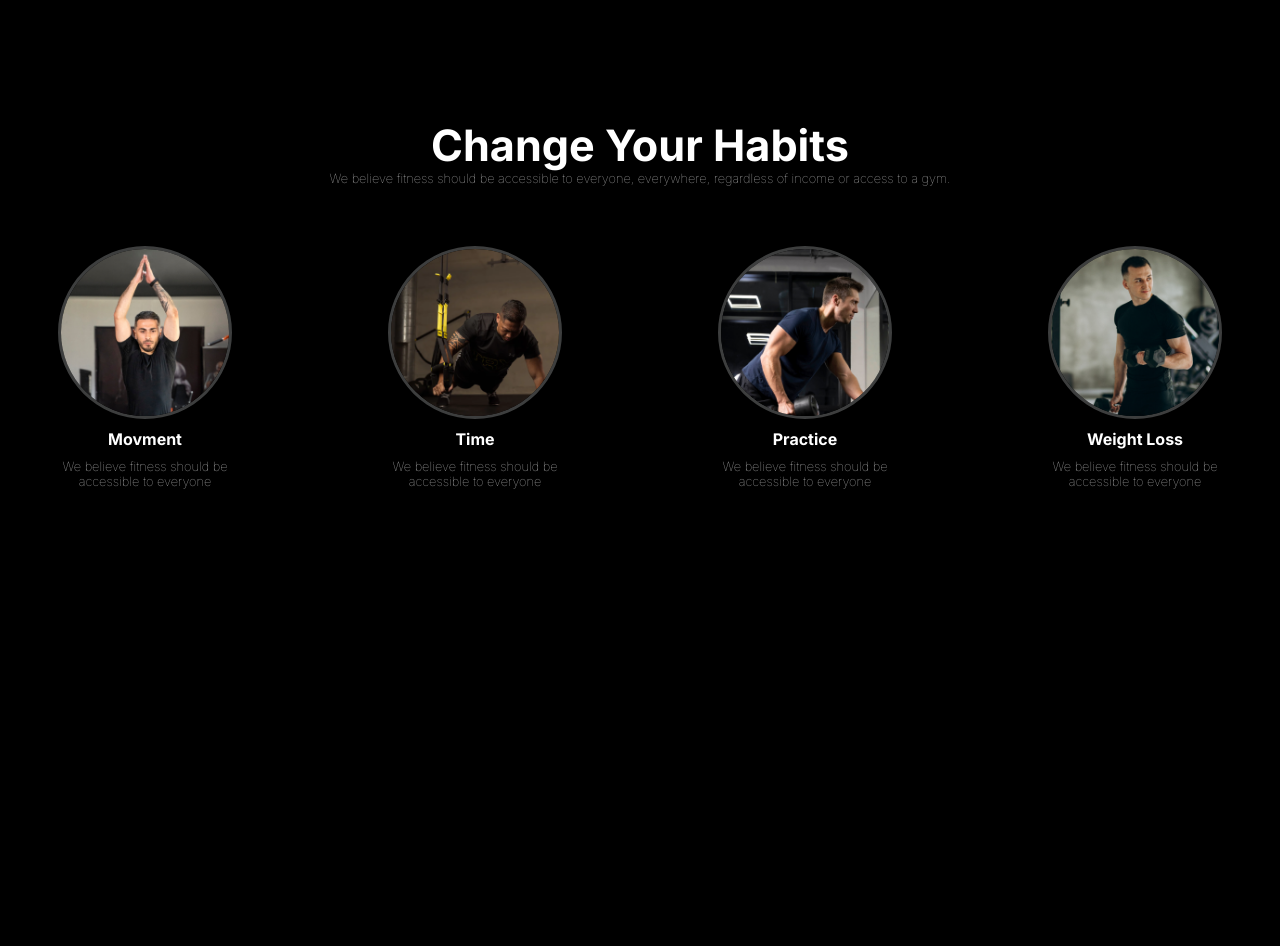
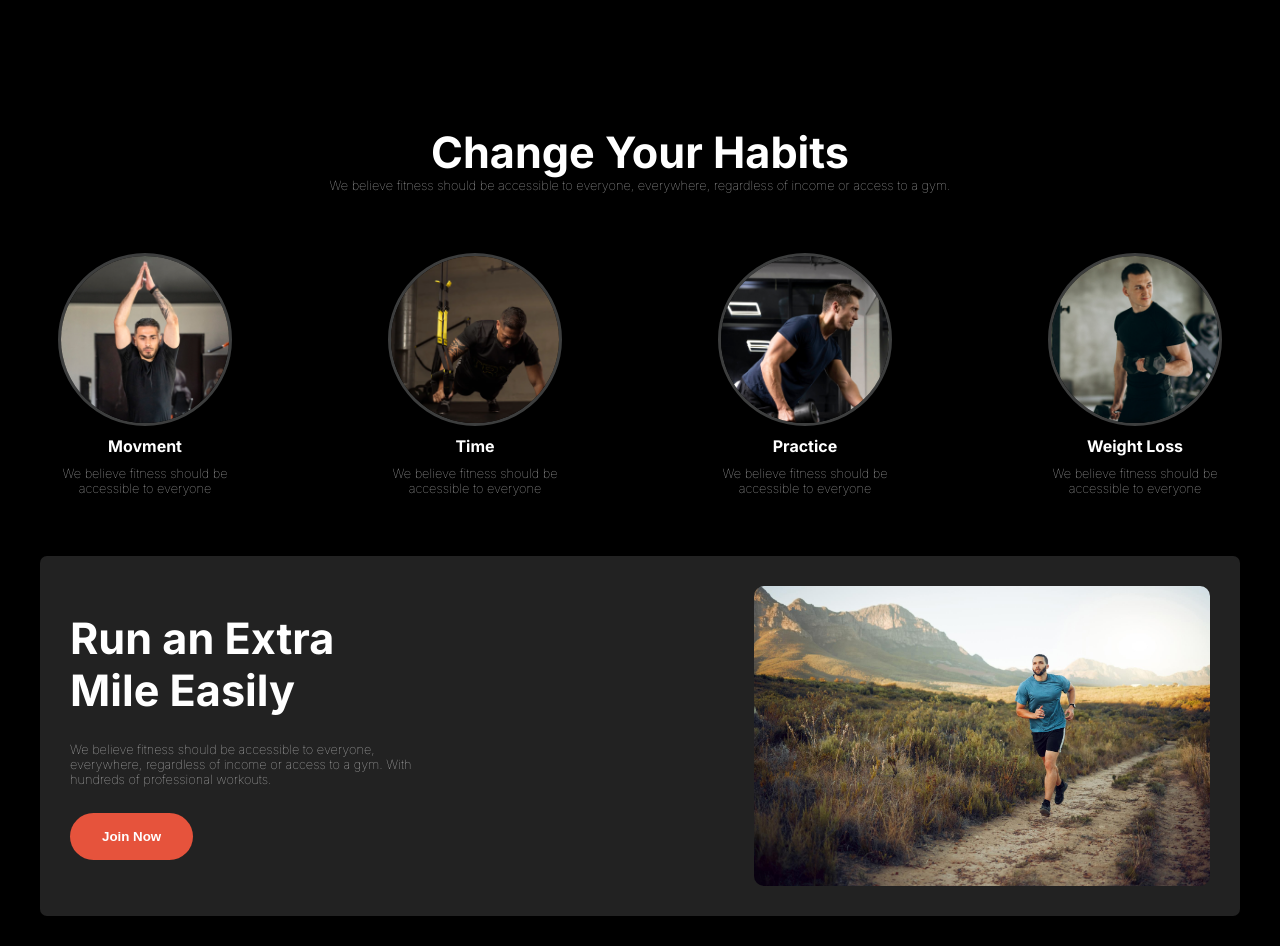
Before and after one commit to abuhayat02/project-work--2, a plain HTML site: page index.html in a window 1280 px wide. Shown: the part 800-1746 px from the top of the page. Before the commit the page ends 1349 px from the top, so only its background shows below. Drawn offline with Linux system fonts and the light colour scheme.

Commit message:
hello world , Comleate run section in my project

```diff
--- a/index.html
+++ b/index.html
@@ -64,33 +64,55 @@
     <!-- start main section  -->
     <main class="main-section">
         <section class="habits">
-            <h2 class="title center-text">
+            <h2 class="title center-text center-content">
                 Change Your Habits
             </h2>
-            <p class="sub-title center-text">
+            <p class="sub-title center-text center-content">
                 We believe fitness should be accessible to everyone, everywhere, regardless of income or access to a gym.
             </p>
             <div class="habit-items">
                 <div class="habit center-text">
                     <img class="habit-image" src="./images/image 2.png" alt="">
                     <h4 class="habit-title">Movment</h4>
-                    <p class="sub-title">We believe fitness should be accessible to everyone</p>
+                    <p class="sub-title center-content">We believe fitness should be accessible to everyone</p>
                 </div>
                 <div class="habit center-text">
                     <img class="habit-image" src="./images/image 3.png" alt="">
                     <h4 class="habit-title">Time</h4>
-                    <p class="sub-title">We believe fitness should be accessible to everyone</p>
+                    <p class="sub-title center-content">We believe fitness should be accessible to everyone</p>
                 </div>
                 <div class="habit center-text">
                     <img class="habit-image" src="./images/image 4.png" alt="">
                     <h4 class="habit-title">Practice</h4>
-                    <p class="sub-title">We believe fitness should be accessible to everyone</p>
+                    <p class="sub-title center-content">We believe fitness should be accessible to everyone</p>
                 </div>
                 <div class="habit center-text">
                     <img class="habit-image" src="./images/image 5.png" alt="">
                     <h4 class="habit-title">Weight Loss</h4>
-                    <p class="sub-title">We believe fitness should be accessible to everyone</p>
+                    <p class="sub-title center-content">We believe fitness should be accessible to everyone</p>
                 </div>
+            </div>
+        </section>
+        <!-- end habit section  -->
+
+        <!-- start run section  -->
+
+        <section class="run-section display">
+            <div class="run-item">
+                <h2 class="title">
+                    Run an Extra Mile Easily
+                </h2>
+                <p class="sub-title">
+                    We believe fitness should be accessible to everyone, everywhere, regardless of income or access to a gym. With hundreds of professional workouts.
+                </p>
+               <div>
+                <button class="btn-1 btn-width">
+                    Join Now
+                </button>
+               </div>
+            </div>
+            <div class="run-item">
+                <img class="run-image" src="./images/run.jpg" alt="">
             </div>
         </section>
     </main>
--- a/style/style.css
+++ b/style/style.css
@@ -14,9 +14,7 @@ body{
     font-variation-settings:
       "slnt" 0;
   }
-.work-sans {
-    font-family: "Work Sans", sans-serif;
-  }
+
 /* shared style */
 .display {
     display: flex;
@@ -25,6 +23,7 @@ body{
     text-align: center;
 }
 .title{
+    width: 70%;
     color: #FFFFFF;
     font-size: 2.7rem;
 }
@@ -32,15 +31,20 @@ body{
     color: rgba(255, 255, 255, 0.79);
     font-size: 0.8rem;
     font-weight: 100;
+    width: 80%;
+
+}
+
+.center-content{
+    margin: auto;
 }
 
 
-
 .btn-1 {
-    background-color: rgb(254, 85, 0);
+    background-color:#E6533C;
     font-weight: bold;
     color: white;
-    padding: 0.7rem 2rem;
+    padding: 1rem 2rem;
     border: none;
     border-radius: 1.5rem;
 
@@ -230,6 +234,28 @@ body{
     gap: 10px;
 }
 
+/* run section  */
+.run-section{
+    width: calc(100%-30px);
+    border-radius: 7px;
+    padding: 30px;
+    background-color: #222222;
+    gap: 50px;
+    margin: 30px 0px;
+    justify-content: space-between;
+}
+.run-item{
+    display: flex;
+    flex-direction: column;
+    /* gap: 10px; */
+    width: 40%;
+    justify-content: space-evenly;
+}
+.run-image{
+    width: 100%;
+    border-radius: 10px;
+}
+
 @media screen and (max-width:576px) {
     .health {
         /* background-color: red; */
@@ -301,6 +327,11 @@ body{
     .header-section{
         margin: 0px 30px;
     }
+    /* main section  */
+    .main-section{
+        max-width: 100%;
+        margin: auto;
+    }
 
     /* haibt section  */
     .habit-items{
@@ -310,5 +341,20 @@ body{
         justify-content: space-between;
         flex-direction: column;
     }
+    /* run section  */
+.run-section{
+    flex-direction: column;
+    margin: 0px 10px;
+}
+.run-item{
+    display: flex;
+    flex-direction: column;
+    gap: 20px;
+    width: 100%;
+    justify-content: space-evenly;
+}
+.btn-width{
+    width: 100%;
+}
 
 }
```
